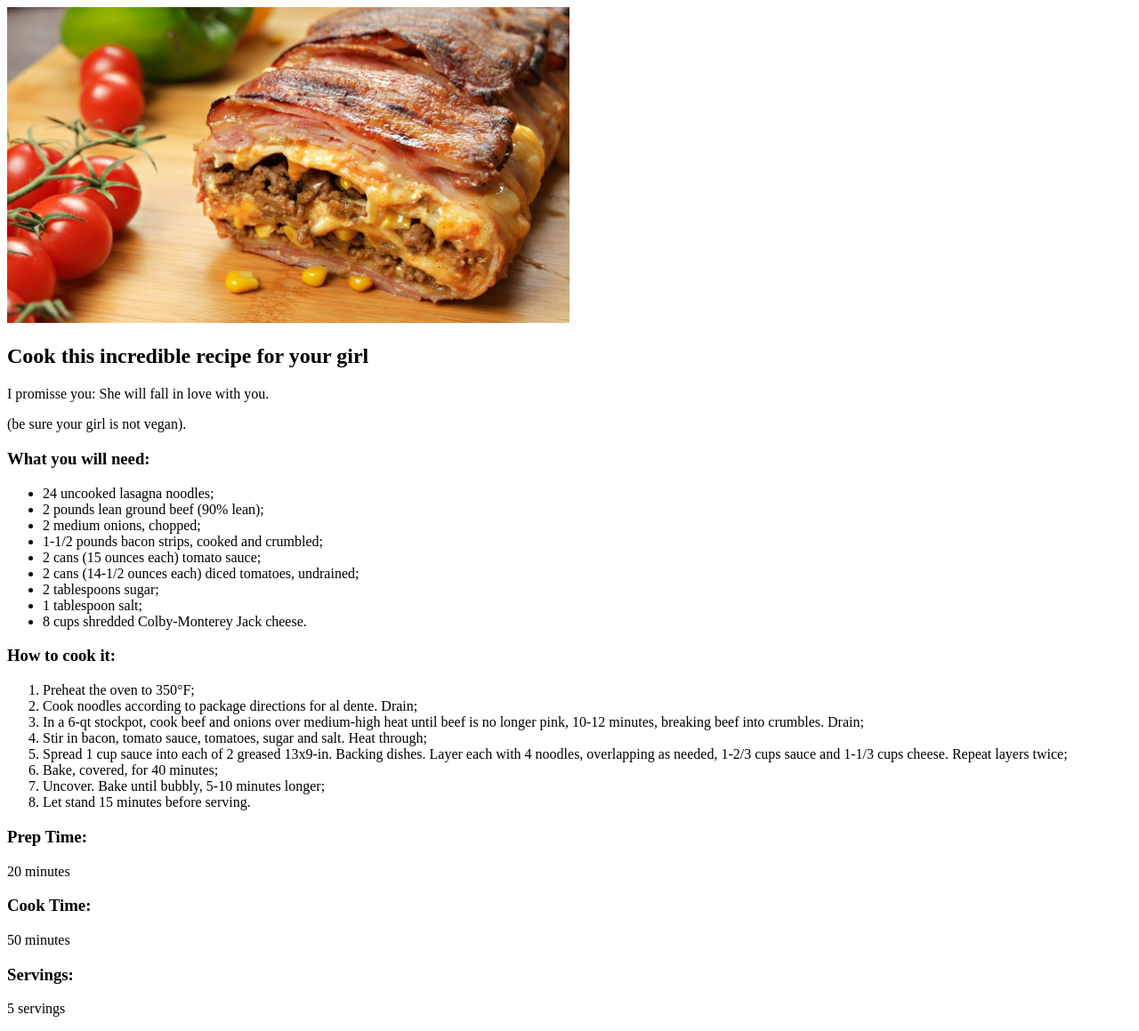
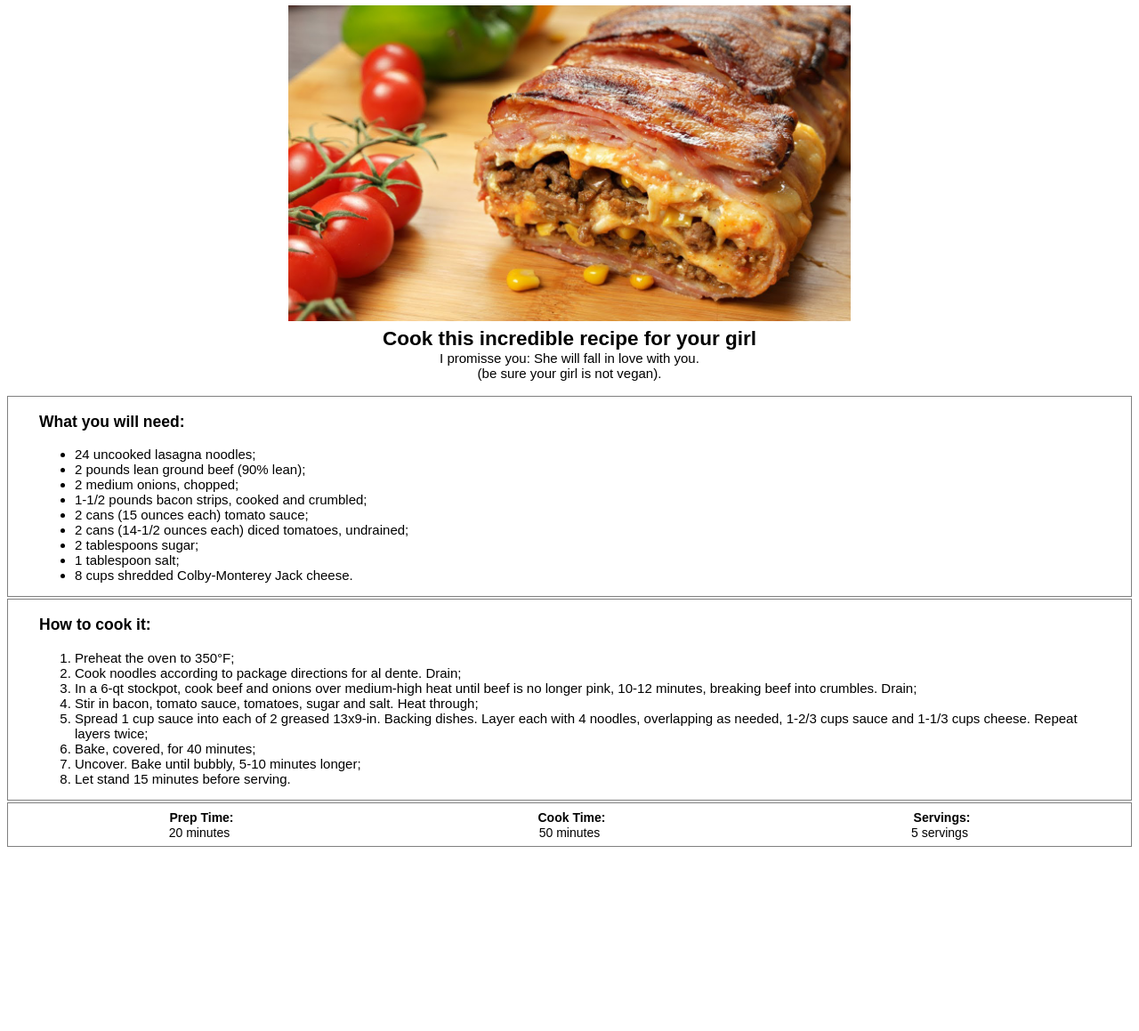
Before and after one commit to britoraf/odin-recipes, a plain HTML site: page recipes/bacon-lasagna.html in a window 1280 px wide. Shown: the part 74-1233 px from the top of the page at 89% size. After the commit the page ends 1034 px from the top, so only its background shows below. Drawn offline with Linux system fonts and the light colour scheme.

Commit message:
Finished the basic CSS styling.

```diff
--- a/recipes/bacon-lasagna.html
+++ b/recipes/bacon-lasagna.html
@@ -8,10 +8,13 @@
     </head>
     <body>
         <h1>Bacon Lasagna</h1>
+        <div class="description">
             <img src="./images/bacon-lasagna.jpg" height="50%" width="50%">
             <h2>Cook this incredible recipe for your girl</h2>
             <p>I promisse you: She will fall in love with you.</p>
             <p>(be sure your girl is not vegan).</p>
+        </div>
+        <div class="ingredients">
             <h3>What you will need:</h3>
             <ul>
                 <li>24 uncooked lasagna noodles;</li>
@@ -24,7 +27,8 @@
                 <li>1 tablespoon salt;</li>
                 <li>8 cups shredded Colby-Monterey Jack cheese.</li>
             </ul>
-
+        </div>
+        <div class="preparation">
             <h3>How to cook it:</h3>
             <ol>
                 <li>Preheat the oven to 350°F;</li>
@@ -36,20 +40,20 @@
                 <li>Uncover. Bake until bubbly, 5-10 minutes longer;</li>
                 <li>Let stand 15 minutes before serving.</li>
             </ol>
-
-        <h3>
-            Prep Time:
-        </h3>
+        </div>
+        <div class="recipe-spec">
+            <div id="prep-time">
+                <h3>Prep Time:</h3>
                 <p>20 minutes</p>
-
-        <h3>
-            Cook Time:
-        </h3>
+            </div>
+            <div id="cook-time">
+                <h3>Cook Time:</h3>
                 <p>50 minutes</p>
-
-        <h3>
-            Servings:
-        </h3>
+            </div>
+            <div id="servings">
+                <h3>Servings:</h3>
                 <p>5 servings</p>
+            </div>
+        </div>
     </body>
 </html>
--- a/styles.css
+++ b/styles.css
@@ -1,10 +1,11 @@
 h1 {
     text-align: center;
-    border: 1px solid black;
     font-family: Arial, Helvetica, sans-serif;
+    color: white;
+    background-color:crimson;
 }
 #list {
-    border: 1px solid black;
+    border: 1px solid gray;
 }
 #list p {
     margin: 10px;
@@ -13,3 +14,55 @@ h1 {
     font-size: 19px;
     font-weight: bold;
 }
+img {
+    display: block;
+    margin: auto;
+    padding-bottom: 7px;
+}
+.description {
+    border: px solid gray;
+    font-family: Arial, Helvetica, sans-serif;
+    font-size: 15px;
+    padding-bottom: 15px;
+}
+.description, h2, p {
+    display: block;
+    margin: auto;
+    text-align: center;
+}
+.ingredients {
+    border: 1px gray solid;
+    font-family: Arial, Helvetica, sans-serif;
+    font-size: 15px;
+    margin-top: 2px;
+    padding: 0px 35px;
+}
+.preparation {
+    border: 1px gray solid;
+    font-family: Arial, Helvetica, sans-serif;
+    font-size: 15px;
+    margin-top: 2px;
+    padding: 0px 35px;
+}
+.recipe-spec {
+    display: flex;
+    border: 1px solid gray;
+    padding: 7px;
+    margin-top: 2px;
+}
+#prep-time, #cook-time, #servings {
+    width: 230px;
+    flex-grow: 1;
+    padding: 0;
+}
+#prep-time > h3, #cook-time > h3, #servings > h3 {
+    font-size: 14px;
+    font-family: Arial, Helvetica, sans-serif;
+    text-align: center;
+    padding-left: 5px;
+    margin: 1px 1px;
+}
+#prep-time > p, #cook-time > p, #servings > p {
+    font-size: 14px;
+    font-family: Arial, Helvetica, sans-serif;
+}
```
Also changed, not shown: recipes/copycat-whopper.html (+14 -13 lines), recipes/salami-pizza.html (+14 -13 lines). Lines whose indentation alone changed are shown as unchanged.
